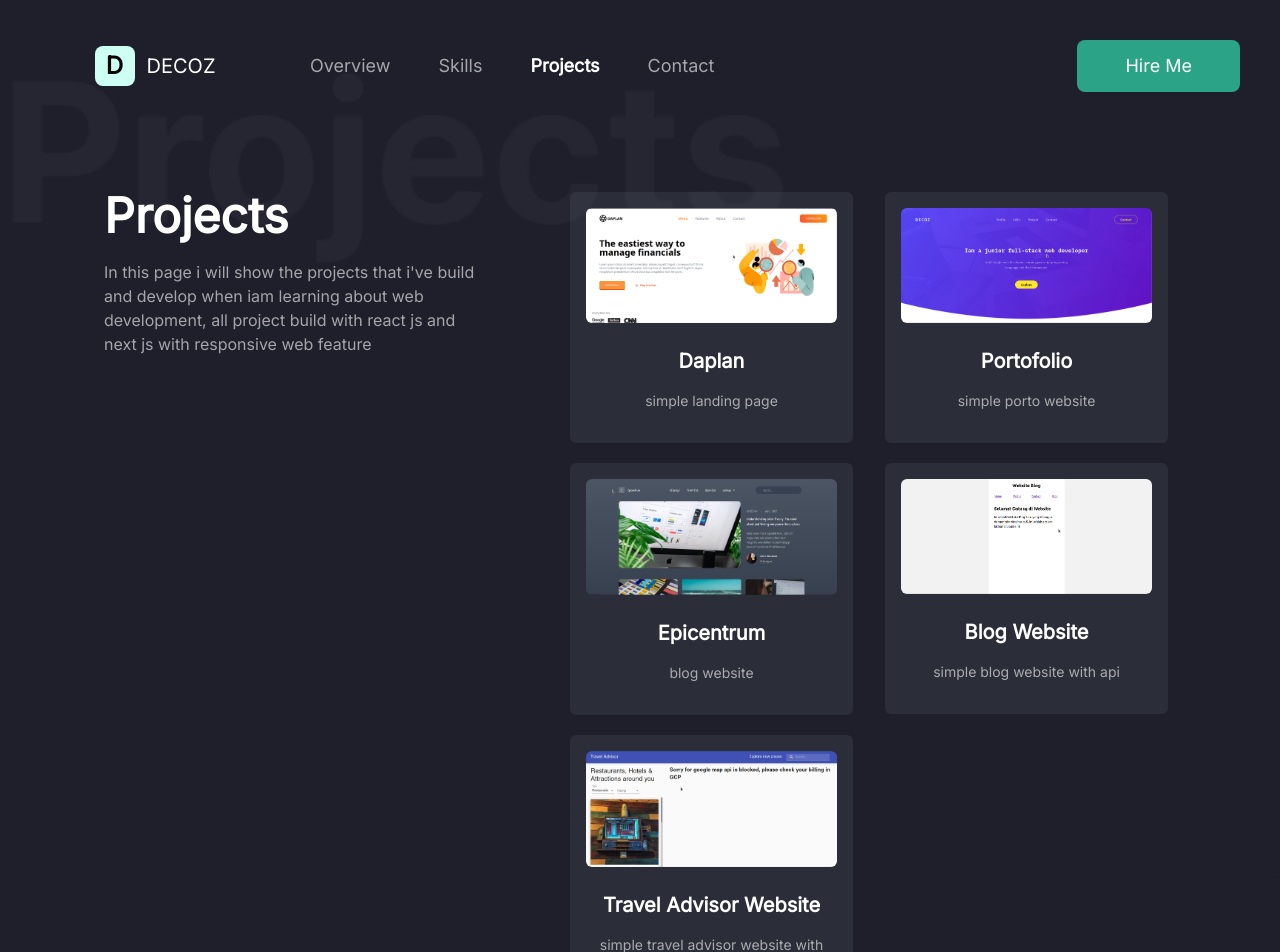
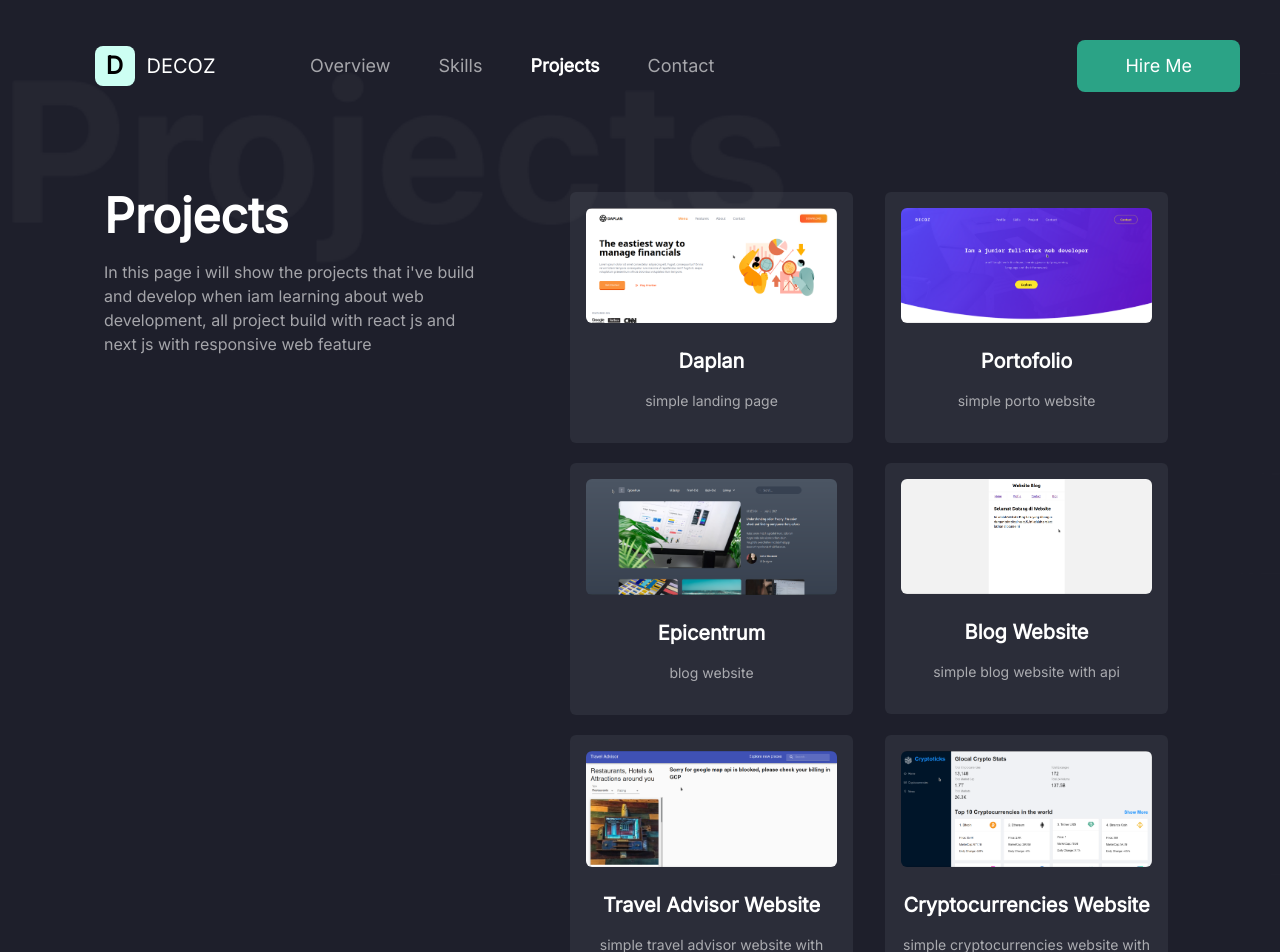
Before and after one commit to decozzfx/Portofolio-site-02, a Next.js app: page /projects in a window 1280 px wide. Shown: the top 952 px of the page. Built offline with nearby package versions, Linux system fonts and the light colour scheme.

Commit message:
adding new project : cryptoticks

```diff
--- a/components/Projects.js
+++ b/components/Projects.js
@@ -55,6 +55,14 @@ const Projects = () => {
             desc="simple travel advisor website with rapid api"
           />
         </div>
+        <div className="md:w-6/12 mt-5">
+          <ProjectCard
+            link="https://cryptoticks.netlify.app/"
+            img="/cryptoticks.png"
+            title="Cryptocurrencies Website"
+            desc="simple cryptocurrencies website with redux and rapid api"
+          />
+        </div>
       </div>
     </div>
   );
```
Also changed, not shown: public/cryptoticks.png (added).
